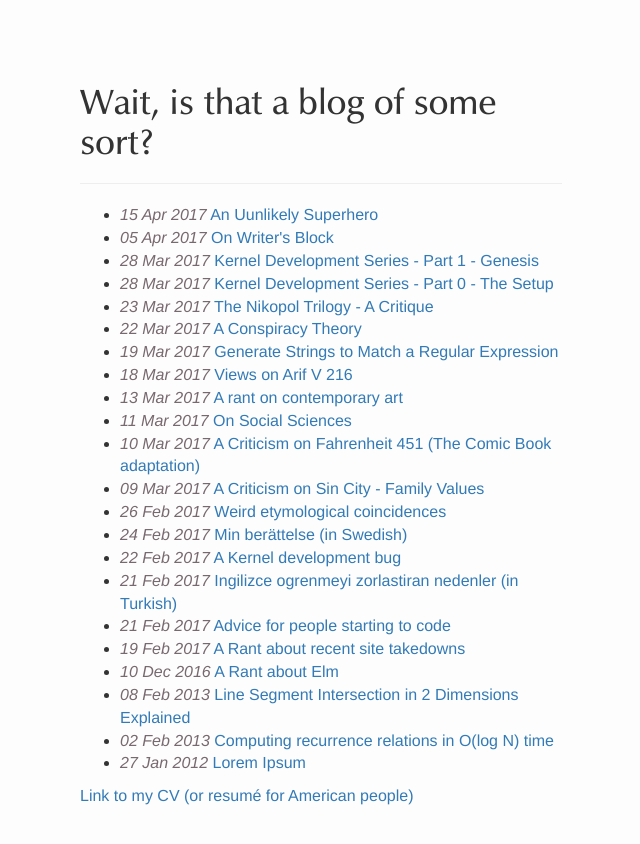
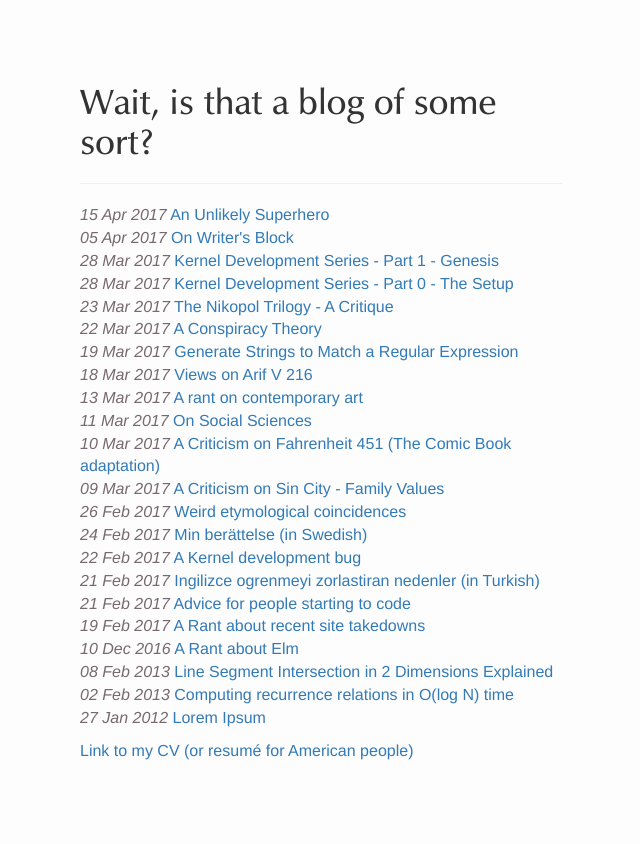
Before and after one commit to kuzux/kuzux.github.io, a Jekyll site: the page built from index.html, in a window 1280 px wide. Shown: the top 844 px of the page, without its empty margins (319-959 px from the left). Built offline with Jekyll 4.4.1, drawn with Linux system fonts in a browser that asks for light colours.

Commit message:
Let's try this

```diff
--- a/_posts/2017-04-15-genc-osman-superhero.markdown
+++ b/_posts/2017-04-15-genc-osman-superhero.markdown
@@ -1,6 +1,6 @@
 ---
 layout: post
-title: An Uunlikely Superhero
+title: An Unlikely Superhero
 lang: en
 comments: true
 ---
--- a/index.html
+++ b/index.html
@@ -3,7 +3,7 @@ layout: default
 title: Wait, is that a blog of some sort?
 ---
 
-<ul class="posts unstyled">
+<ul class="posts list-unstyled">
 {% for post in site.posts %}
 	<li>
 		<span class="date">{{ post.date | date_to_string }}</span> <a href="{{post.url}}">{{post.title}}</a>
```
